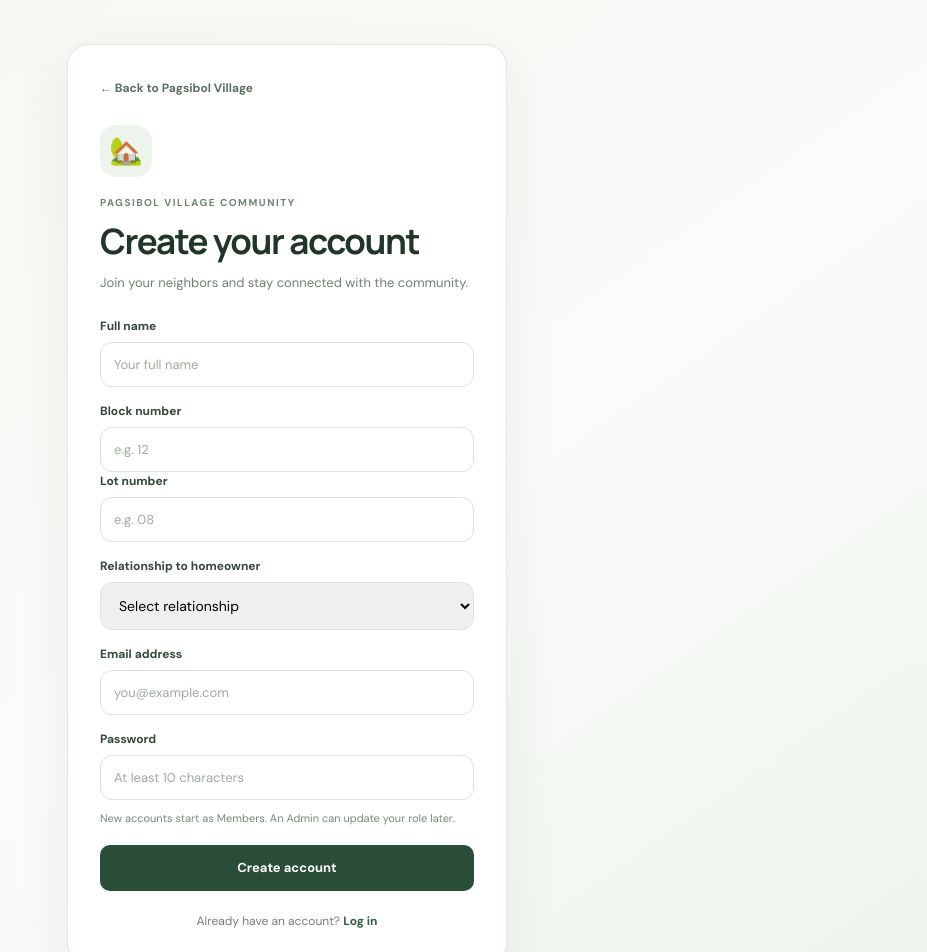
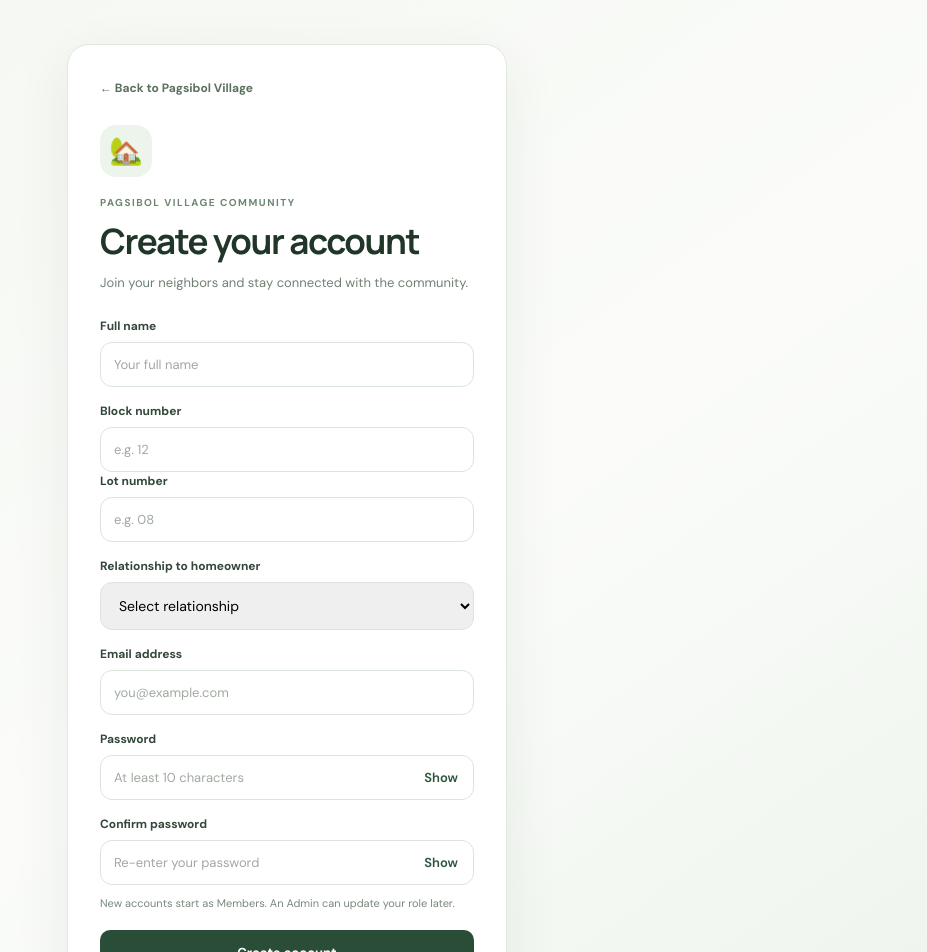
Before and after one commit to siidigitalcreative-engine/pvne, a Next.js app: page /signup in a window 1280 px wide. Shown: the top 952 px of the page, without its empty margins (353-1280 px from the left). Built offline with nearby package versions, Linux system fonts and the light colour scheme.

Commit message:
Update AuthForm.tsx

```diff
--- a/components/AuthForm.tsx
+++ b/components/AuthForm.tsx
@@ -24,6 +24,9 @@ export default function AuthForm({ mode }: AuthFormProps) {
   const [name, setName] = useState("");
   const [email, setEmail] = useState("");
   const [password, setPassword] = useState("");
+  const [confirmPassword, setConfirmPassword] = useState("");
+  const [showPassword, setShowPassword] = useState(false);
+  const [showConfirmPassword, setShowConfirmPassword] = useState(false);
   const [blockNumber, setBlockNumber] = useState("");
   const [lotNumber, setLotNumber] = useState("");
   const [ownerRelationship, setOwnerRelationship] = useState("");
@@ -35,6 +38,11 @@ export default function AuthForm({ mode }: AuthFormProps) {
     event.preventDefault();
     setBusy(true);
     setError("");
+    if (isSignup && password !== confirmPassword) {
+      setError("Passwords do not match. Please check both password fields.");
+      setBusy(false);
+      return;
+    }
     try {
       const response = await fetch(`/api/auth/${mode}`, {
         method: "POST",
@@ -127,8 +135,61 @@ export default function AuthForm({ mode }: AuthFormProps) {
           </label>
           <label>
             Password
-            <input type="password" autoComplete={isSignup ? "new-password" : "current-password"} value={password} onChange={(event) => setPassword(event.target.value)} minLength={isSignup ? 10 : 1} maxLength={128} required placeholder={isSignup ? "At least 10 characters" : "Enter your password"} />
+            <span className="auth-password-control" style={{ display: "flex", alignItems: "center", position: "relative", width: "100%" }}>
+              <input
+                type={showPassword ? "text" : "password"}
+                autoComplete={isSignup ? "new-password" : "current-password"}
+                value={password}
+                onChange={(event) => setPassword(event.target.value)}
+                minLength={isSignup ? 10 : 1}
+                maxLength={128}
+                required
+                placeholder={isSignup ? "At least 10 characters" : "Enter your password"}
+                style={{ width: "100%", paddingRight: 64, boxSizing: "border-box" }}
+              />
+              <button
+                className="auth-password-toggle"
+                style={{ position: "absolute", right: 12, border: 0, background: "transparent", padding: "6px 4px", color: "#28553b", fontSize: 13, fontWeight: 600, cursor: "pointer" }}
+                type="button"
+                onClick={() => setShowPassword((visible) => !visible)}
+                aria-label={showPassword ? "Hide password" : "Show password"}
+              >
+                {showPassword ? "Hide" : "Show"}
+              </button>
+            </span>
           </label>
+
+          {isSignup && (
+            <label>
+              Confirm password
+              <span className="auth-password-control" style={{ display: "flex", alignItems: "center", position: "relative", width: "100%" }}>
+                <input
+                  type={showConfirmPassword ? "text" : "password"}
+                  autoComplete="new-password"
+                  value={confirmPassword}
+                  onChange={(event) => setConfirmPassword(event.target.value)}
+                  minLength={10}
+                  maxLength={128}
+                  required
+                  placeholder="Re-enter your password"
+                  aria-invalid={confirmPassword.length > 0 && password !== confirmPassword}
+                  style={{ width: "100%", paddingRight: 64, boxSizing: "border-box" }}
+                />
+                <button
+                  className="auth-password-toggle"
+                  style={{ position: "absolute", right: 12, border: 0, background: "transparent", padding: "6px 4px", color: "#28553b", fontSize: 13, fontWeight: 600, cursor: "pointer" }}
+                  type="button"
+                  onClick={() => setShowConfirmPassword((visible) => !visible)}
+                  aria-label={showConfirmPassword ? "Hide confirmation password" : "Show confirmation password"}
+                >
+                  {showConfirmPassword ? "Hide" : "Show"}
+                </button>
+              </span>
+              {confirmPassword.length > 0 && password !== confirmPassword && (
+                <small className="auth-password-mismatch">Passwords do not match.</small>
+              )}
+            </label>
+          )}
 
           {isSignup && <p className="auth-helper">New accounts start as Members. An Admin can update your role later.</p>}
           {error && <p className="auth-error" role="alert">{error}</p>}
```
